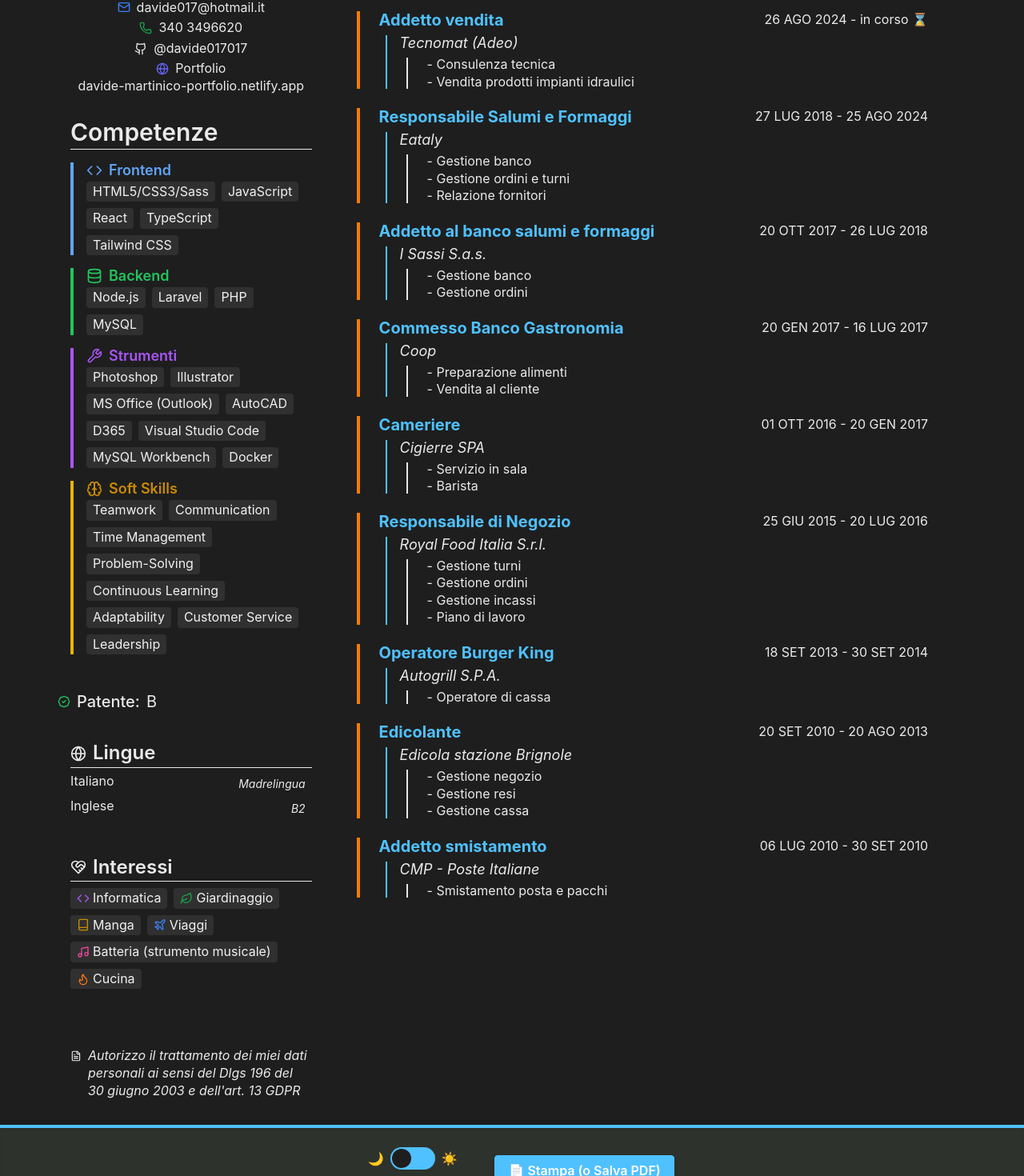
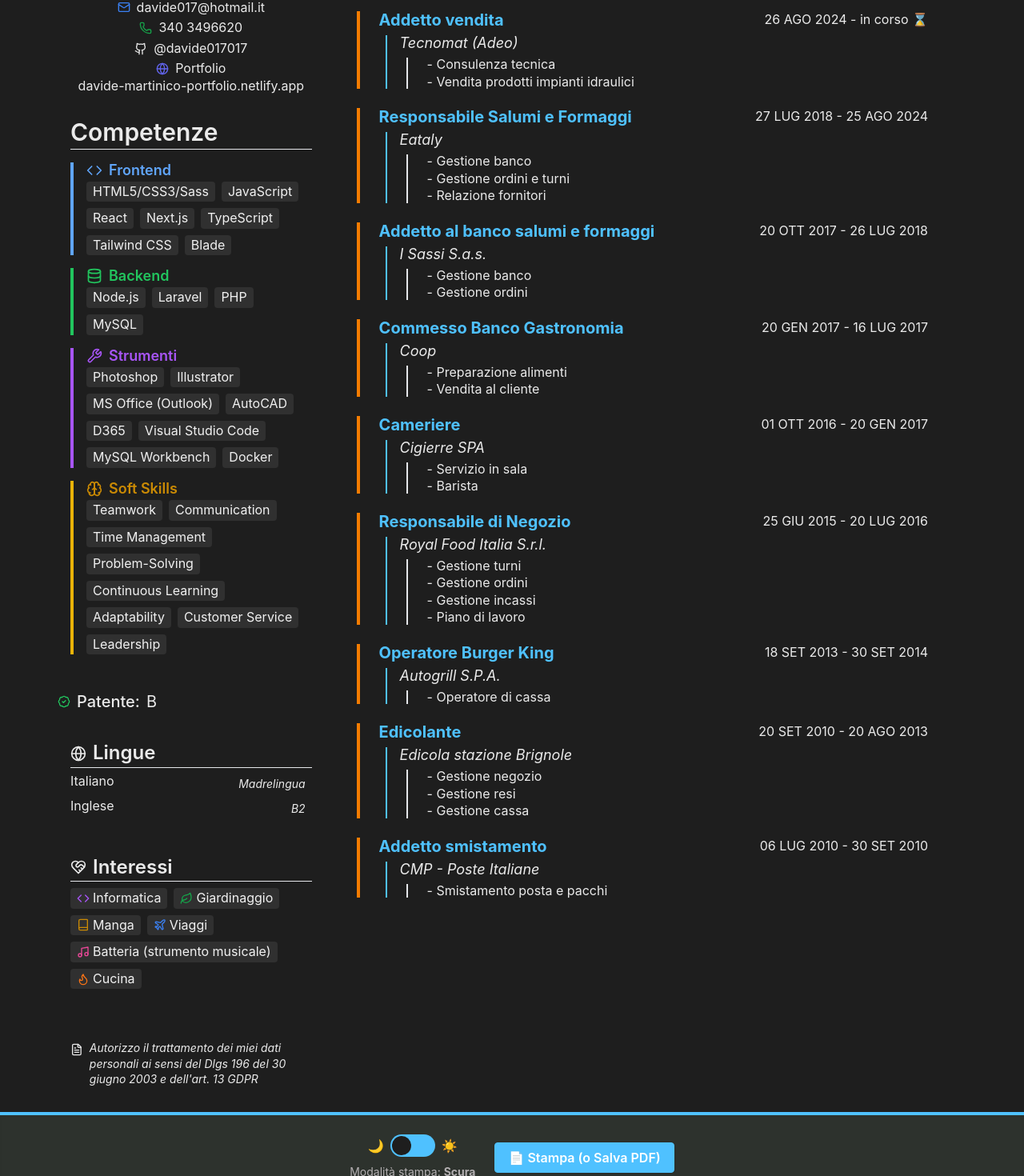
Before and after one commit to davide017017/MyCv-React-Public, a React (Vite) app: page / in a window 1280 px wide. Shown: the part 603-2073 px from the top of the page at 80% size. Built offline with nearby package versions, Linux system fonts and the light colour scheme.

Commit message:
Aggiornato 02/07/2025 - add blade /nextjs

```diff
--- a/src/components/sections/Consent.tsx
+++ b/src/components/sections/Consent.tsx
@@ -2,8 +2,8 @@ import { cvData } from '../../data/cvData';
 import { FileText } from 'lucide-react';
 
 const Consent = () => (
-  <section className="mt-4 px-4 print:mt-2">
-    <p className="text-sm italic text-muted flex items-start gap-2 leading-snug">
+  <section className="mt-2 px-4 print:mt-0">
+    <p className="text-xs italic text-muted flex items-start gap-2 leading-snug">
       <FileText className="w-10 h-10 text-muted" />
       <p className="pt-2">{cvData.consent}</p>
     </p>
--- a/src/components/sections/Interests.tsx
+++ b/src/components/sections/Interests.tsx
@@ -11,7 +11,7 @@ const iconComponents: Record<string, JSX.Element> = {
 };
 
 const Interests = () => (
-  <section className="mb-6 px-4 print:mb-2">
+  <section className="mb-6 px-4 print:mb-0">
     <h2 className="text-xl font-semibold text-primary mb-2 border-b border-border pb-1 flex items-center gap-2 print:text-lg">
       <HeartHandshake className="w-5 h-5 text-primary" />
       Interessi
--- a/src/components/sections/Photo.tsx
+++ b/src/components/sections/Photo.tsx
@@ -2,7 +2,7 @@ import { cvData } from '../../data/cvData';
 import profilePhoto from '../../assets/img/photodavidemartinico.jpg';
 
 const Photo = () => (
-  <div className="flex justify-center py-3">
+  <div className="flex justify-center py-3 print:py-2">
     <img
       src={profilePhoto}
       alt={`Foto profilo di ${cvData.personalInfo.name}`}
--- a/src/data/cvData.ts
+++ b/src/data/cvData.ts
@@ -1,4 +1,3 @@
-
 import type { CvData } from '../types/cv';
 
 export const cvData: CvData = {
@@ -95,15 +94,12 @@ export const cvData: CvData = {
         { name: 'HTML5/CSS3/Sass' },
         { name: 'JavaScript' },
         { name: 'React' },
+        { name: 'Next.js' },
         { name: 'TypeScript' },
-        { name: 'Tailwind CSS' }
+        { name: 'Tailwind CSS' },
+        { name: 'Blade' },
       ],
-      backend: [
-        { name: 'Node.js' },
-        { name: 'Laravel' },
-        { name: 'PHP' },
-        { name: 'MySQL' }
-      ]
+      backend: [{ name: 'Node.js' }, { name: 'Laravel' }, { name: 'PHP' }, { name: 'MySQL' }],
     },
     tools: [
       { name: 'Photoshop' },
@@ -141,7 +137,6 @@ interests: [
     { label: 'Cucina', icon: 'Flame' },
   ],
 
-
   license: 'B',
 
   consent: `Autorizzo il trattamento dei miei dati personali ai sensi del Dlgs 196 del 30 giugno 2003 e dell'art. 13 GDPR`,
```
Also changed, not shown: 2 other files (tests, documents, lock files or other folders). Lines whose indentation alone changed are shown as unchanged.
